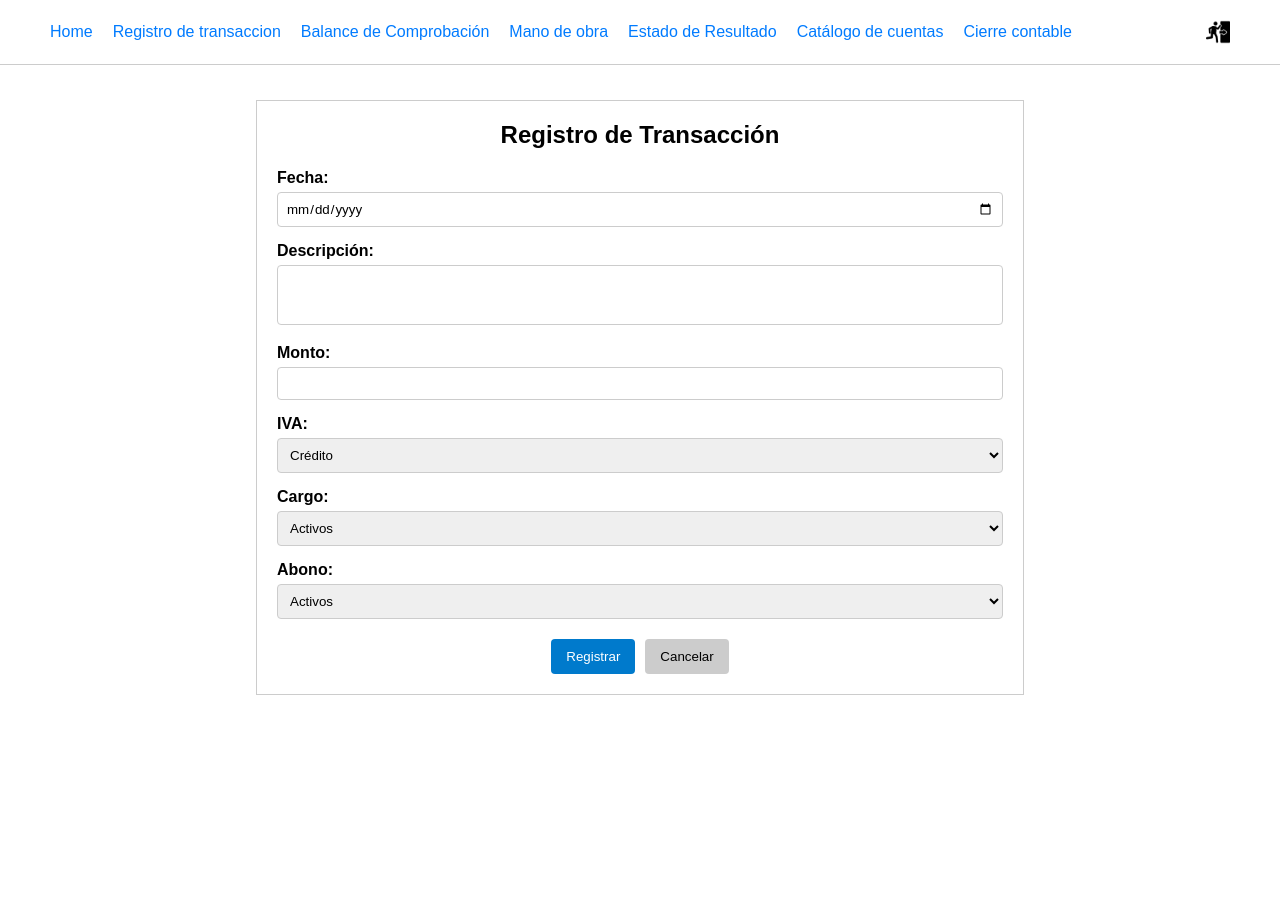
After one commit to KikeHerrera/Sistema-Contable-Automatizado, a Django app: page /transaccion/ in a window 1280 px wide. The commit adds this page. Run offline with Django 5.2, Linux system fonts and the light colour scheme; a user stored in the database is signed in.

Commit message:
Se agrega pantalla de transacciones

```diff
--- /dev/null
+++ b/SistemaConta/static/css/stylesTransaccion.css
@@ -0,0 +1,119 @@
+* {
+    box-sizing: border-box;
+    margin: 0;
+    padding: 0;
+    font-family: Arial, sans-serif;
+}
+
+header {
+    width: 100%;
+    padding: 10px 0;
+    background-color: #fff;
+    border-bottom: 1px solid #ccc;
+    position: fixed;
+    top: 0;
+    display: flex;
+    justify-content: center;
+    z-index: 10;
+}
+
+nav {
+    display: flex;
+    justify-content: center;
+    align-items: center;
+    width: 100%;
+    max-width: 1200px;
+    padding: 10px;
+}
+
+.nav-links {
+    display: flex;
+    gap: 20px; /* Espacio entre los enlaces */
+}
+
+.nav-links a {
+    color: #007bff;
+    text-decoration: none;
+}
+
+.nav-links a:hover {
+    text-decoration: underline;
+}
+
+.logout-button {
+    margin-left: auto;
+}
+
+.logout-button img {
+    width: 24px;
+    height: 24px;
+    vertical-align: middle;
+}
+
+.container {
+    width: 60%;
+    margin: 0 auto;
+    margin-top: 100px; /* Añade espacio para que el contenido no quede oculto detrás del header fijo */
+    min-height: 100vh; /* Hace que el contenedor ocupe al menos la altura de la pantalla */
+}
+
+h1 {
+    text-align: center;
+    margin-bottom: 20px;
+    font-size: 24px;
+    font-weight: bold;
+}
+
+main {
+    padding: 20px;
+    border: 1px solid #ccc;
+    min-height: 400px; /* Ajusta el valor según lo necesario */
+}
+
+.form-group {
+    margin-bottom: 15px;
+}
+
+label {
+    display: block;
+    font-weight: bold;
+    margin-bottom: 5px;
+}
+
+input[type="date"],
+input[type="number"],
+textarea,
+select {
+    width: 100%;
+    padding: 8px;
+    border: 1px solid #ccc;
+    border-radius: 4px;
+}
+
+textarea {
+    height: 60px;
+    resize: none;
+}
+
+.buttons {
+    display: flex;
+    justify-content: center; /* Centra los botones en el contenedor */
+    gap: 10px; /* Espacio entre los botones */
+    margin-top: 20px;
+}
+
+button {
+    padding: 10px 15px;
+    border: none;
+    border-radius: 4px;
+    cursor: pointer;
+}
+
+button[type="submit"] {
+    background-color: #007acc;
+    color: #fff;
+}
+
+button[type="reset"] {
+    background-color: #ccc;
+}
--- a/SistemaConta/templates/Inicio.html
+++ b/SistemaConta/templates/Inicio.html
@@ -10,8 +10,8 @@
     <header>
         <nav>
             <div class="nav-links">
-                <a href="#">Home</a>
-                <a href="#">Registro de transaccion</a>
+                <a href="prueba/">Home</a>
+                <a href="transaccion">Registro de transaccion</a>
                 <a href="#">Balance de Comprobación</a>
                 <a href="#">Mano de obra</a>
                 <a href="#">Estado de Resultado</a>
--- /dev/null
+++ b/SistemaConta/templates/Transaccion.html
@@ -0,0 +1,74 @@
+<!DOCTYPE html>
+<html lang="es">
+<head>
+    <meta charset="UTF-8">
+    <meta name="viewport" content="width=device-width, initial-scale=1.0">
+    <title>Registro de Transacción</title>
+    <link rel="stylesheet" href="../static/css/stylesTransaccion.css">
+</head>
+<body>
+    <header>
+        <nav>
+            <div class="nav-links">
+                <a href="prueba/">Home</a>
+                <a href="transaccion/">Registro de transaccion</a>
+                <a href="#">Balance de Comprobación</a>
+                <a href="#">Mano de obra</a>
+                <a href="#">Estado de Resultado</a>
+                <a href="#">Catálogo de cuentas</a>
+                <a href="#">Cierre contable</a>
+            </div>
+            <a href="index/" class="logout-button" title="Cerrar sesión">
+                <img src="../static/assets/salida.png" alt="Cerrar sesión">
+            </a>
+        </nav>
+    </header>
+
+    <div class="container">
+        <main>
+            <h1>Registro de Transacción</h1>
+            <form>
+                <div class="form-group">
+                    <label for="fecha">Fecha:</label>
+                    <input type="date" id="fecha" name="fecha">
+                </div>
+                <div class="form-group">
+                    <label for="descripcion">Descripción:</label>
+                    <textarea id="descripcion" name="descripcion"></textarea>
+                </div>
+                <div class="form-group">
+                    <label for="monto">Monto:</label>
+                    <input type="number" id="monto" name="monto" min = "0">
+                </div>
+                <div class="form-group">
+                    <label for="iva">IVA:</label>
+                    <select id="iva" name="iva">
+                        <option value="credito">Crédito</option>
+                        <option value="debito">Débito</option>
+                    </select>
+                </div>
+                <div class="form-group">
+                    <label for="cargo">Cargo:</label>
+                    <select id="cargo" name="cargo">
+                        <option value="activos">Activos</option>
+                        <option value="pasivos">Pasivos</option>
+                        <option value="capital">Capital</option>
+                    </select>
+                </div>
+                <div class="form-group">
+                    <label for="abono">Abono:</label>
+                    <select id="abono" name="abono">
+                        <option value="activos">Activos</option>
+                        <option value="pasivos">Pasivos</option>
+                        <option value="capital">Capital</option>
+                    </select>
+                </div>
+                <div class="buttons">
+                    <button type="submit">Registrar</button>
+                    <button type="reset">Cancelar</button>
+                </div>
+            </form>
+        </main>
+    </div>
+</body>
+</html>
--- a/SistemaConta/urls.py
+++ b/SistemaConta/urls.py
@@ -8,5 +8,5 @@ urlpatterns = [
     path('', views.prueba_view, name='index'),
     path('index/', views.index_view, name='index'),
     path('comprobaciones/', views.pantallaComprobacion_view, name='comprobaciones'),
-
+    path('transaccion/', views.transaccion_view, name='transaccion'),
 ]
--- a/SistemaConta/views.py
+++ b/SistemaConta/views.py
@@ -27,3 +27,7 @@ def prueba_view(request):
 
 def pantallaComprobacion_view(request):
     return render(request, 'pantalla_comprobacion.html')
+
+@login_required
+def transaccion_view(request):
+    return render(request, 'Transaccion.html')
--- a/SistemaContableAutomatizado/urls.py
+++ b/SistemaContableAutomatizado/urls.py
@@ -23,4 +23,5 @@ urlpatterns = [
     path('index/', include('SistemaConta.urls')),
     path('prueba/', include('SistemaConta.urls')),
     path('comprobaciones/', include('SistemaConta.urls')),
+    path('transaccion/', include('SistemaConta.urls')),
 ]
```
Also changed, not shown: db.sqlite3.
